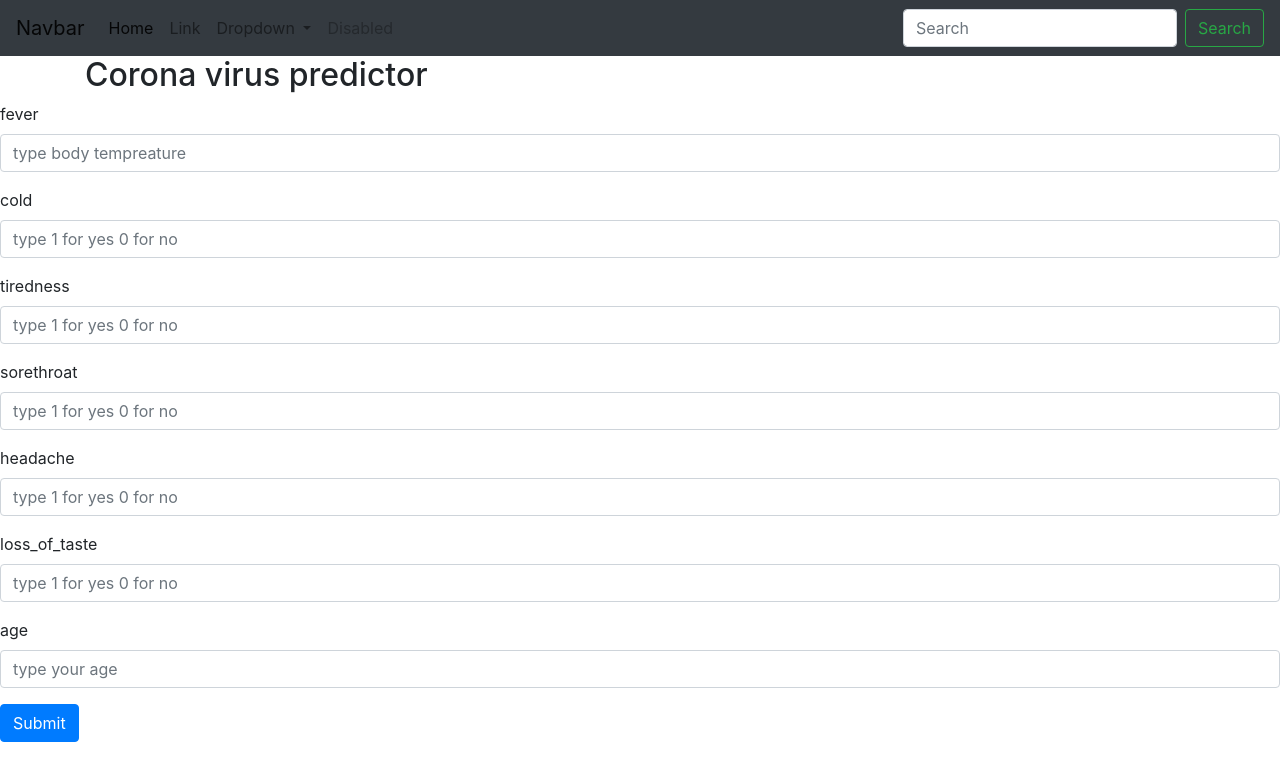
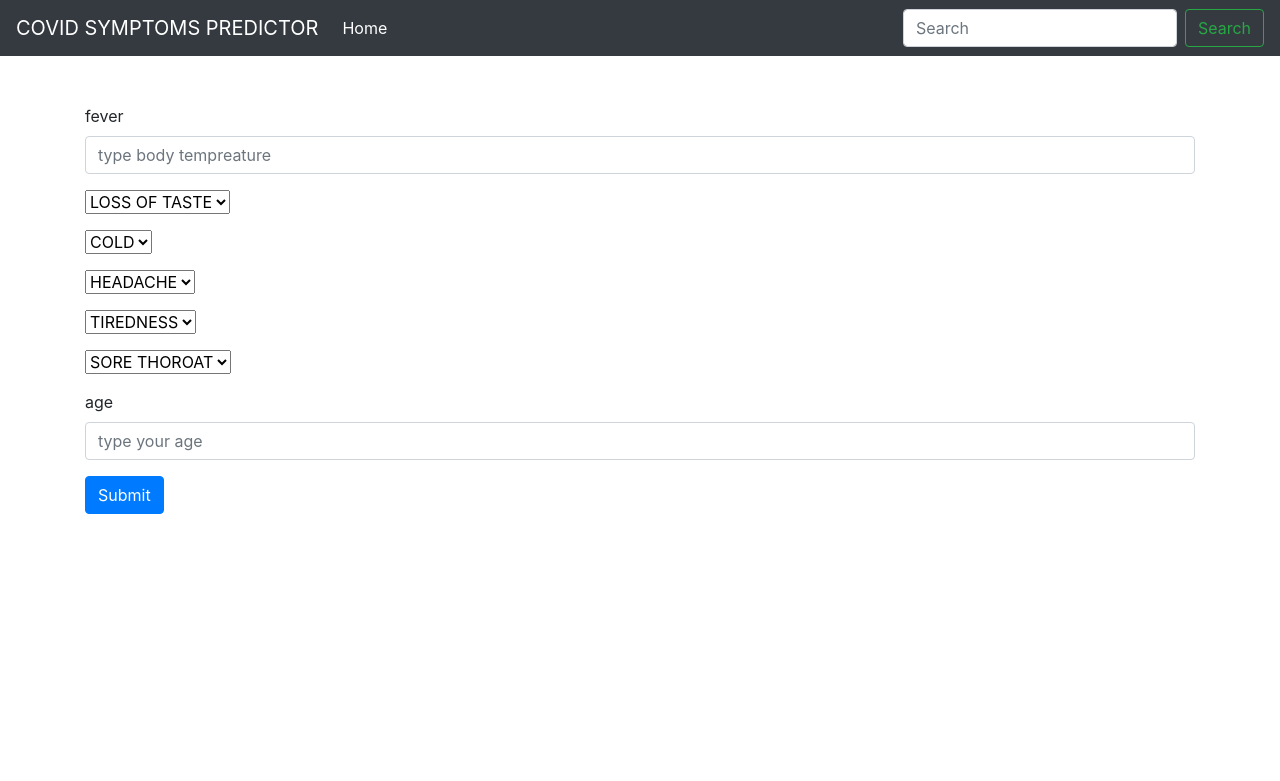
Before and after one commit to rahulchandra17/COVID_predictor-app, a Flask app: page / in a window 1280 px wide. Shown: the top 781 px of the page. Run offline with Flask 2, Linux system fonts and the light colour scheme; some libraries are stand-ins or nearby versions.

Commit message:
Update index.html

```diff
--- a/templates/index.html
+++ b/templates/index.html
@@ -13,8 +13,8 @@
 </head>
 
 <body>
-    <nav class="navbar navbar-expand-lg navbar-light bg-dark">
-        <a class="navbar-brand" href="#">Navbar</a>
+    <nav class="navbar navbar-expand-lg navbar-dark bg-dark">
+        <a class="navbar-brand" href="#">COVID SYMPTOMS PREDICTOR</a>
         <button class="navbar-toggler" type="button" data-toggle="collapse" data-target="#navbarSupportedContent" aria-controls="navbarSupportedContent" aria-expanded="false" aria-label="Toggle navigation">
           <span class="navbar-toggler-icon"></span>
         </button>
@@ -24,23 +24,7 @@
                 <li class="nav-item active">
                     <a class="nav-link" href="/">Home <span class="sr-only">(current)</span></a>
                 </li>
-                <li class="nav-item">
-                    <a class="nav-link" href="#">Link</a>
-                </li>
-                <li class="nav-item dropdown">
-                    <a class="nav-link dropdown-toggle" href="#" id="navbarDropdown" role="button" data-toggle="dropdown" aria-haspopup="true" aria-expanded="false">
-                Dropdown
-              </a>
-                    <div class="dropdown-menu" aria-labelledby="navbarDropdown">
-                        <a class="dropdown-item" href="#">Action</a>
-                        <a class="dropdown-item" href="#">Another action</a>
-                        <div class="dropdown-divider"></div>
-                        <a class="dropdown-item" href="#">Something else here</a>
-                    </div>
-                </li>
-                <li class="nav-item">
-                    <a class="nav-link disabled" href="#" tabindex="-1" aria-disabled="true">Disabled</a>
-                </li>
+
             </ul>
             <form class="form-inline my-2 my-lg-0">
                 <input class="form-control mr-sm-2" type="search" placeholder="Search" aria-label="Search">
@@ -49,34 +33,47 @@
         </div>
     </nav>
     <div class="container">
-        <h2>Corona virus predictor</h2>
-    </div>
-    <form action="/" method="POST">
+        <form action="/" method="POST" class="mt-5">
             <div class="form-group">
                 <label for="exampleFormControlInput1">fever</label>
                 <input name="fever" type="text" class="form-control" id="exampleFormControlInput1" placeholder="type body tempreature">
             </div>
             <div class="form-group">
-            <label for="exampleFormControlSelect1">cold</label>
-            <input name="cold" type="text" class="form-control" id="exampleFormControlInput1" placeholder="type 1 for yes 0 for no ">
+                <select class="form-select" aria-label="Default select example" name="loss_of_taste">
+                    <option selected>LOSS OF TASTE</option>
+                    <option value="1">yes</option>
+                    <option value="0">no</option>
+                  </select>
 
             </div>
             <div class="form-group">
-            <label for="exampleFormControlSelect2">tiredness</label>
-            <input name="tiredness" type="text" class="form-control" id="exampleFormControlInput1" placeholder="type 1 for yes 0 for no  ">
+                <select class="form-select" aria-label="Default select example" name="cold">
+                    <option selected>COLD</option>
+                    <option value="1">yes</option>
+                    <option value="0">no</option>
+                  </select>
 
             </div>
             <div class="form-group">
-            <label for="exampleFormControlTextarea1">sorethroat</label>
-            <input name="sorethroat" type="text" class="form-control" id="exampleFormControlInput1" placeholder="type 1 for yes 0 for no  ">
+                <select class="form-select" aria-label="Default select example" name="headache">
+                    <option selected>HEADACHE</option>
+                    <option value="1">yes</option>
+                    <option value="0">no</option>
+                  </select>
             </div>
             <div class="form-group">
-            <label for="exampleFormControlTextarea1">headache</label>
-            <input name="headache" type="text" class="form-control" id="exampleFormControlInput1" placeholder="type 1 for yes 0 for no  ">
+                <select class="form-select" aria-label="Default select example" name="tiredness">
+                    <option selected>TIREDNESS</option>
+                    <option value="1">yes</option>
+                    <option value="0">no</option>
+                  </select>
             </div>
             <div class="form-group">
-            <label for="exampleFormControlTextarea1">loss_of_taste</label>
-            <input name="loss_of_taste" type="text" class="form-control" id="exampleFormControlInput1" placeholder="type 1 for yes 0 for no  ">
+                <select class="form-select" aria-label="Default select example" name="sorethroat">
+                    <option selected>SORE THOROAT</option>
+                    <option value="1">yes</option>
+                    <option value="0">no</option>
+                  </select>
             </div>
             <div class="form-group">
                 <label for="exampleFormControlTextarea1">age</label>
@@ -84,6 +81,7 @@
             </div>
             <button type="submit" class="btn btn-primary">Submit</button>
         </form>
+    </div>
 
     <!-- Optional JavaScript -->
     <!-- jQuery first, then Popper.js, then Bootstrap JS -->
```
Lines whose indentation alone changed are shown as unchanged.
